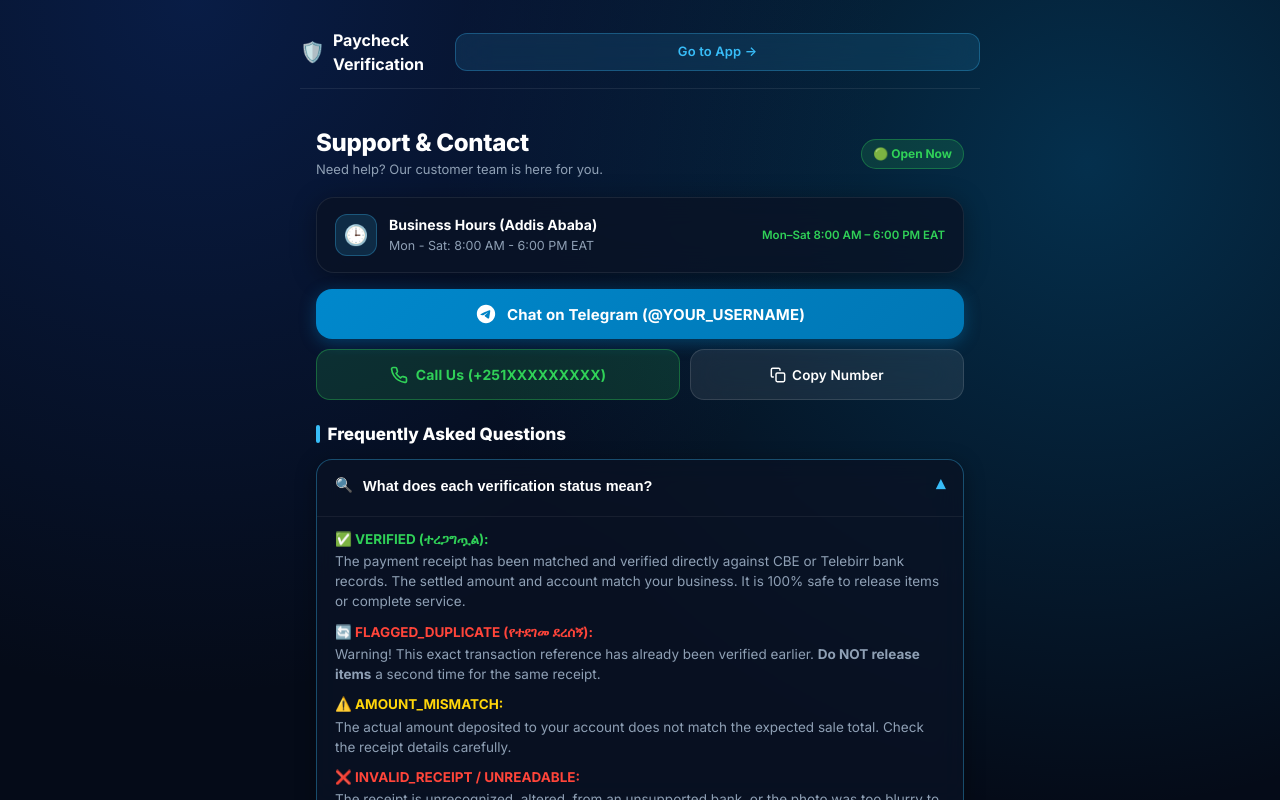
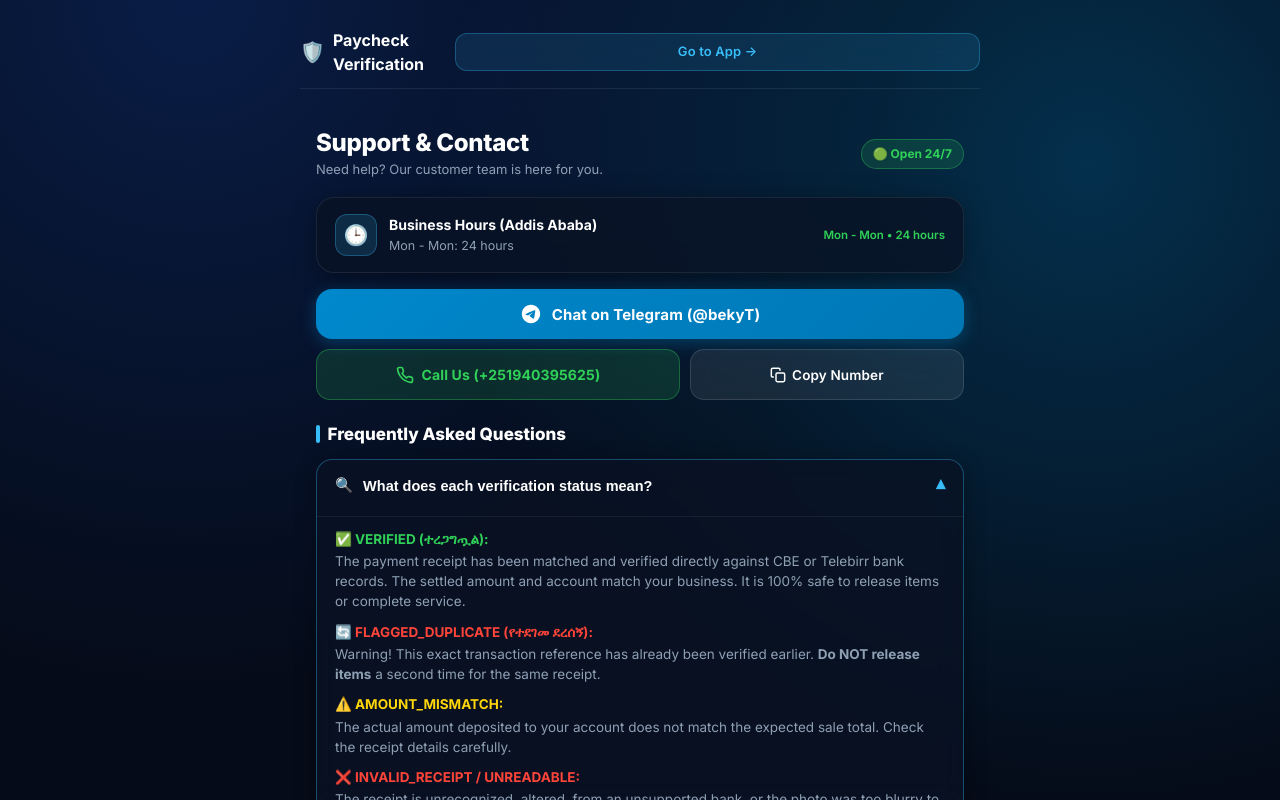
Before and after one commit to bekyamen/paycheck-frontend, a Next.js app: page /support in a window 1280 px wide. Built offline with nearby package versions, Linux system fonts and the light colour scheme.

Commit message:
update contect on mini app

```diff
--- a/src/components/ui/SupportContent.tsx
+++ b/src/components/ui/SupportContent.tsx
@@ -146,6 +146,10 @@ export default function SupportContent({ onBack, showToast, isStandalonePage = f
     haptic("selection");
     setOpenFaq((prev) => (prev === id ? null : id));
   };
+
+  const telegramDisplay = SUPPORT_CONFIG.telegramUsername.startsWith("@")
+    ? SUPPORT_CONFIG.telegramUsername
+    : `@${SUPPORT_CONFIG.telegramUsername}`;
 
   return (
     <div
@@ -324,7 +328,7 @@ export default function SupportContent({ onBack, showToast, isStandalonePage = f
           <svg width="22" height="22" viewBox="0 0 24 24" fill="currentColor">
             <path d="M12 2C6.48 2 2 6.48 2 12s4.48 10 10 10 10-4.48 10-10S17.52 2 12 2zm4.64 6.8c-.15 1.58-.8 5.42-1.13 7.19-.14.75-.42 1-.68 1.03-.58.05-1.02-.38-1.58-.75-.88-.58-1.38-.94-2.23-1.5-.99-.65-.35-1.01.22-1.59.15-.15 2.71-2.48 2.76-2.69a.2.2 0 00-.05-.18c-.06-.05-.14-.03-.21-.02-.09.02-1.49.95-4.22 2.79-.4.27-.76.41-1.08.4-.36-.01-1.04-.2-1.55-.37-.63-.2-1.12-.31-1.08-.66.02-.18.27-.36.74-.55 2.92-1.27 4.86-2.11 5.83-2.51 2.78-1.16 3.35-1.36 3.73-1.36.08 0 .27.02.39.12.1.08.13.19.14.27-.01.06.01.24 0 .37z" />
           </svg>
-          <span>Chat on Telegram (@{SUPPORT_CONFIG.telegramUsername})</span>
+          <span>Chat on Telegram ({telegramDisplay})</span>
         </button>
 
         {/* 2. Call & Copy Number Row */}
--- a/src/config/support.ts
+++ b/src/config/support.ts
@@ -4,25 +4,25 @@
  */
 
 export interface SupportConfig {
-  telegramUsername: string; // e.g. "YOUR_USERNAME"
+  telegramUsername: string; // e.g. "@bekyT"
   telegramUrl: string;
   phoneNumber: string; // E.164 tel: format
   phoneDisplay: string; // Human-readable format
   timezone: string; // Africa/Addis_Ababa
-  workingDays: string; // Mon - Sat
-  workingHours: string; // 8:00 AM - 6:00 PM EAT
+  workingDays: string; // Mon - Mon
+  workingHours: string; // 24 hours
   startHour: number; // 8 (08:00)
   endHour: number; // 18 (18:00)
 }
 
 export const SUPPORT_CONFIG: SupportConfig = {
-  telegramUsername: "YOUR_USERNAME",
-  telegramUrl: "https://t.me/YOUR_USERNAME",
-  phoneNumber: "+251XXXXXXXXX",
-  phoneDisplay: "+251XXXXXXXXX",
+  telegramUsername: "@bekyT",
+  telegramUrl: "https://t.me/bekyT",
+  phoneNumber: "+251940395625",
+  phoneDisplay: "+251940395625",
   timezone: "Africa/Addis_Ababa",
-  workingDays: "Mon - Sat",
-  workingHours: "8:00 AM - 6:00 PM EAT",
+  workingDays: "Mon - Mon",
+  workingHours: "24 hours",
   startHour: 8,
   endHour: 18,
 };
@@ -36,7 +36,7 @@ export interface OfficeHoursStatus {
 
 /**
  * Calculates whether the office is currently open based on Addis Ababa time (UTC+3).
- * Working hours: Mon-Sat 8:00 - 18:00 (Africa/Addis_Ababa).
+ * Working hours: Mon-Mon 24 hours (Africa/Addis_Ababa).
  */
 export function getAddisAbabaOfficeStatus(date: Date = new Date()): OfficeHoursStatus {
   try {
@@ -64,20 +64,24 @@ export function getAddisAbabaOfficeStatus(date: Date = new Date()): OfficeHoursS
     });
     const currentTimeString = timeFormatter.format(date);
 
-    const isWorkingDay = ["Mon", "Tue", "Wed", "Thu", "Fri", "Sat"].includes(weekday);
-    const isWorkingHour = timeDec >= SUPPORT_CONFIG.startHour && timeDec < SUPPORT_CONFIG.endHour;
-    const isOpen = isWorkingDay && isWorkingHour;
+    const is24Hours =
+      SUPPORT_CONFIG.workingHours.toLowerCase().includes("24") ||
+      SUPPORT_CONFIG.workingDays.toLowerCase().includes("mon - mon");
+
+    const isWorkingDay = is24Hours || ["Mon", "Tue", "Wed", "Thu", "Fri", "Sat"].includes(weekday);
+    const isWorkingHour = is24Hours || (timeDec >= SUPPORT_CONFIG.startHour && timeDec < SUPPORT_CONFIG.endHour);
+    const isOpen = is24Hours || (isWorkingDay && isWorkingHour);
 
     if (isOpen) {
       return {
         isOpen: true,
-        badgeLabel: "🟢 Open Now",
-        detail: "Mon–Sat 8:00 AM – 6:00 PM EAT",
+        badgeLabel: is24Hours ? "🟢 Open 24/7" : "🟢 Open Now",
+        detail: `${SUPPORT_CONFIG.workingDays} • ${SUPPORT_CONFIG.workingHours}`,
         currentTimeString,
       };
     }
 
-    let detail = "Mon–Sat 8:00 AM – 6:00 PM EAT";
+    let detail = `${SUPPORT_CONFIG.workingDays} • ${SUPPORT_CONFIG.workingHours}`;
     if (isWorkingDay && timeDec < SUPPORT_CONFIG.startHour) {
       detail = "Opens today at 8:00 AM EAT";
     } else if (isWorkingDay && timeDec >= SUPPORT_CONFIG.endHour) {
@@ -95,8 +99,8 @@ export function getAddisAbabaOfficeStatus(date: Date = new Date()): OfficeHoursS
   } catch {
     return {
       isOpen: true,
-      badgeLabel: "🟢 Support Hours",
-      detail: "Mon–Sat 8:00 AM – 6:00 PM EAT",
+      badgeLabel: "🟢 Open 24/7",
+      detail: `${SUPPORT_CONFIG.workingDays} • ${SUPPORT_CONFIG.workingHours}`,
       currentTimeString: "",
     };
   }
```
Also changed, not shown: src/components/screens/HomeScreen.tsx (+2 -50 lines), src/components/ui/BottomNav.tsx (+1 -21 lines).
